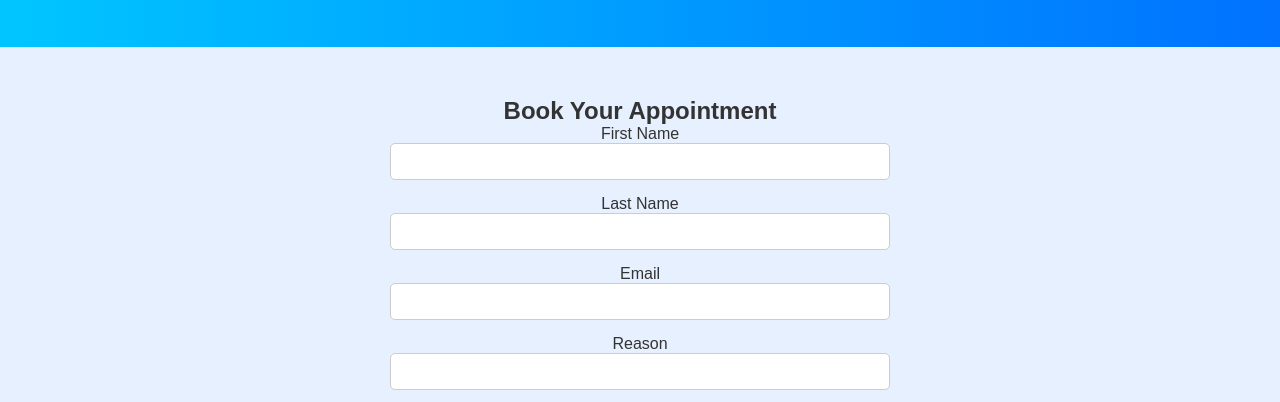
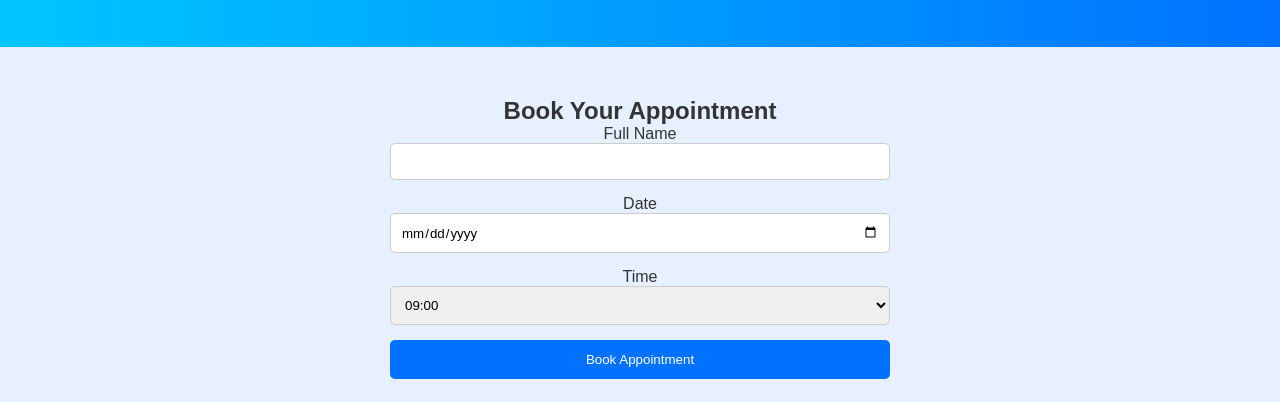
Before and after one commit to Sharonnissi/SunriseHospitalsApp, a plain HTML site: page index.html in a window 1280 px wide. Both pictures are taken after a click on the button "Book Now". Shown: the part 386-788 px from the top of the page. Drawn offline with Linux system fonts and the light colour scheme; files whose address does not match are found by name.

Commit message:
Revert "Updated the appointment booking form"

```diff
--- a/index.html
+++ b/index.html
@@ -35,17 +35,8 @@
   <section id="book" class="booking-section">
     <h2>Book Your Appointment</h2>
     <form id="appointmentForm" style="display:none;">
-      <label for="name">First Name</label>
+      <label for="name">Full Name</label>
       <input type="text" id="name" required>
-
-      <label for="name">Last Name</label>
-      <input type="text" id="name" required>
-
-      <label for="name">Email</label>
-      <input type="text" id="email" required>
-
-      <label for="name">Reason</label>
-      <input type="text" id="description" required>
 
       <label for="date">Date</label>
       <input type="date" id="date" required>
```
